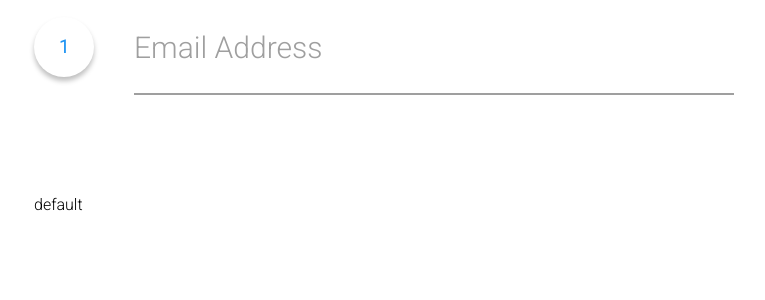
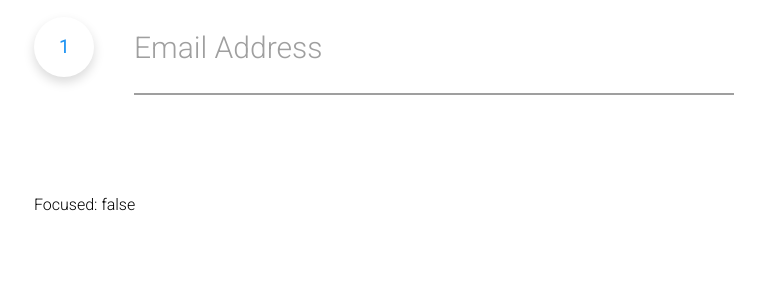
Before and after one commit to deuketc/svg-controls, a React (Create React App) app: page / in a window 1280 px wide. Shown: the top 300 px of the page, without its empty margins (256-1021 px from the left). Built offline with nearby package versions, Linux system fonts and the light colour scheme.

Commit message:
added css animation to label

```diff
--- a/src/Components/Controls/TextInput/TextInput.js
+++ b/src/Components/Controls/TextInput/TextInput.js
@@ -8,7 +8,10 @@ class TextInput extends Component {
 
     constructor() {
         super();
-        this.state = { inputAction : "default" }
+        this.state = {
+            inputStateFocus : false,
+            inputContainsText : false
+        }
     }
 
     componentDidMount() {
@@ -17,13 +20,13 @@ class TextInput extends Component {
 
   inputFocusHandler(){
       this.setState({
-        inputAction : "Input Focus"
+        inputStateFocus : true
       })
   }
 
   inputBlurHandler(){
     this.setState({
-      inputAction : "default"
+        inputStateFocus : false
     })
 }
 
@@ -39,10 +42,12 @@ class TextInput extends Component {
                 <Textinputfield
                     focus={this.inputFocusHandler.bind(this)}
                     blur={this.inputBlurHandler.bind(this)}
-                    TextInput={this.props.inputvalue} />
+                    TextInput={this.props.inputvalue}
+                    focusActive={this.state.inputStateFocus}
+                    />
             </div>
         </div>
-        <Debug CurrentAction={this.state.inputAction} />
+        <Debug CurrentAction={this.state.inputStateFocus} />
         </>
     )
   }
--- a/src/Components/Controls/UI/Debug/Debug.js
+++ b/src/Components/Controls/UI/Debug/Debug.js
@@ -2,7 +2,9 @@ import React from 'react'
 
 function Debug (props) {
   return (
-    <p style={{marginTop:'100px'}}>{props.CurrentAction}</p>
+    <>
+    <p style={{marginTop:'100px'}}>Focused: {props.CurrentAction.toString()}</p>
+    </>
   )
 }
 
--- a/src/Components/Controls/UI/TextInputField/TextInputField.js
+++ b/src/Components/Controls/UI/TextInputField/TextInputField.js
@@ -4,7 +4,7 @@ import styles from './TextInputField.module.css'
 const TextInputField = (props) => {
   return (
     <div className={styles.TextInputContainer}>
-        <label className={styles.TextInputLabel}>{props.TextInput}</label>
+        <label className={props.focusActive ? styles.TextInputLabelFocused : styles.TextInputLabel} >{props.TextInput}</label>
         <input
           className={styles.TextInput}
           onFocus={props.focus}
--- a/src/Components/Controls/UI/TextInputField/TextInputField.module.css
+++ b/src/Components/Controls/UI/TextInputField/TextInputField.module.css
@@ -25,8 +25,26 @@
     z-index: 3;
     font-size: 30px;
     line-height: 30px;
+    transition: .25s ease-out;
+    transform-origin: left;
 }
 
+.TextInputLabelFocused {
+    position: absolute;
+    left: 0;
+    top: 50%;
+    margin-top: -15px;
+    width: 100%;
+    color: #9f9f9f;
+    pointer-events: none;
+    z-index: 3;
+    font-size: 30px;
+    line-height: 30px;
+    transition: .25s ease-out;
+
+    transform: scale(.7) translate(0px, -50px);
+    transform-origin: left;
+}
 
 .TextInput {
     width: 100%;
@@ -38,3 +56,8 @@
     color: #2195f3;
     font-family: 'Roboto', sans-serif;
 }
+
+
+.TextInput:focus {
+    outline: none;
+}
--- a/src/Components/Controls/UI/TextInputIcon/TextInputIcon.module.css
+++ b/src/Components/Controls/UI/TextInputIcon/TextInputIcon.module.css
@@ -3,7 +3,7 @@
     width: 60px;
     height: 60px;
     border-radius: 30px;
-    box-shadow: 0px 4px 5px 0px rgba(0,0,0,0.25);
+    box-shadow: 0px 5px 11px 0px rgba(0,0,0,0.15);
 
 }
 
```
